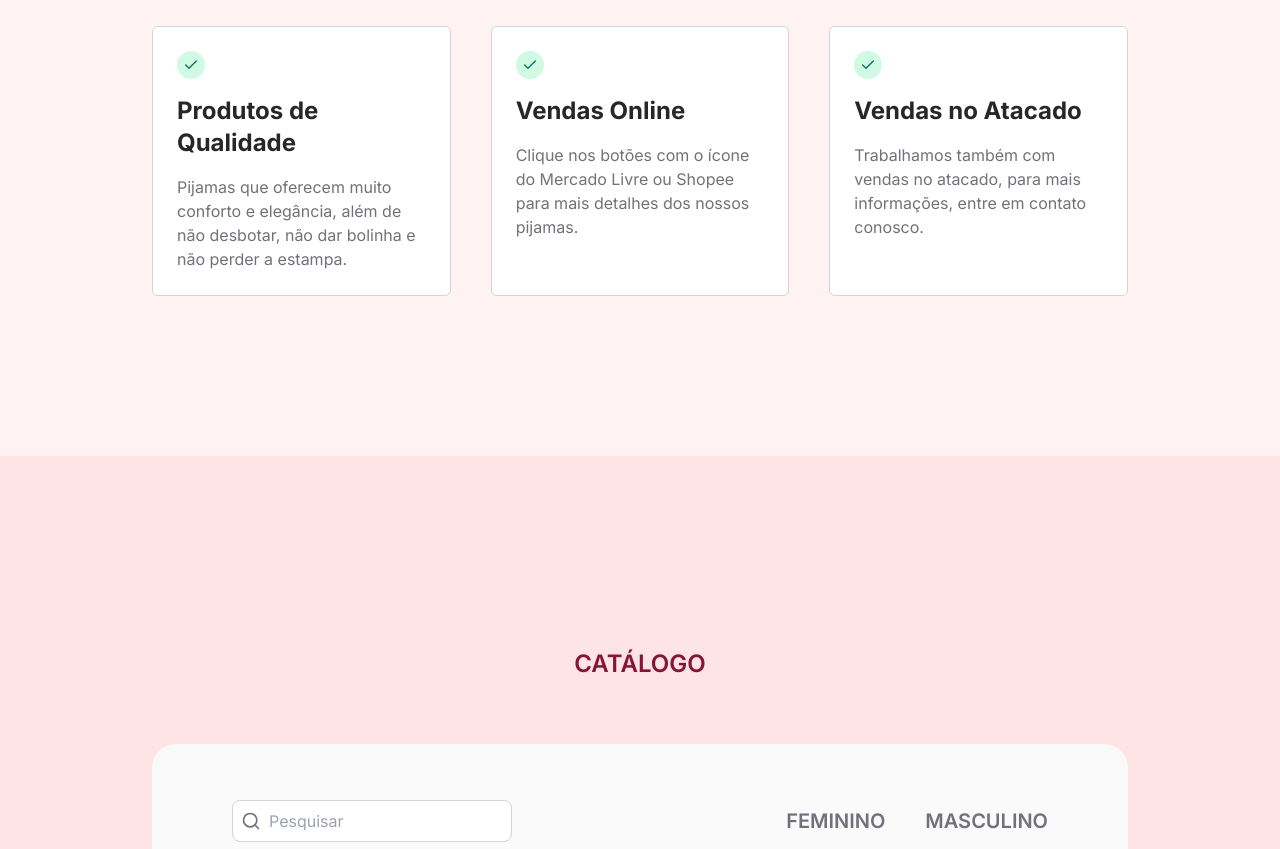
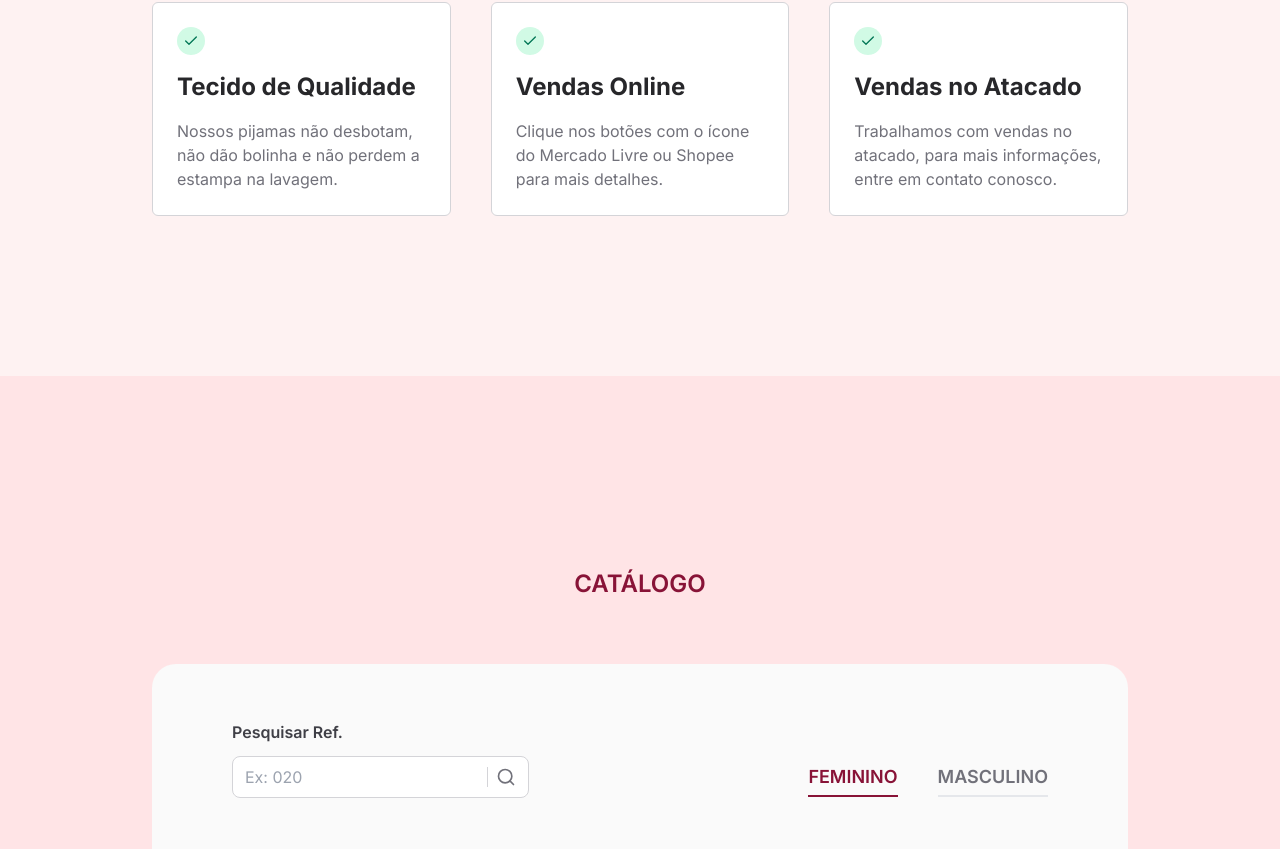
Before and after one commit to gabrielrabelof/catalog-thalia-confeccoes, a Next.js app: page / in a window 1280 px wide. Shown: the part 1471-2320 px from the top of the page. Built offline with nearby package versions, Linux system fonts and the light colour scheme.

Commit message:
feat: finish Desktop screen project

```diff
--- a/package.json
+++ b/package.json
@@ -19,6 +19,7 @@
     "@types/node": "^20",
     "@types/react": "^18",
     "@types/react-dom": "^18",
+    "clsx": "^2.1.1",
     "eslint": "^8",
     "eslint-config-next": "14.2.4",
     "postcss": "^8",
--- a/src/app/page.tsx
+++ b/src/app/page.tsx
@@ -1,6 +1,9 @@
 'use client'
 
+import { useState } from 'react'
+
 import { BookImage, Search, MapPin, Instagram, Moon } from 'lucide-react'
+import clsx from 'clsx'
 
 import Image from 'next/image'
 import contacting from '../assets/woman-in-cellphone.png'
@@ -17,6 +20,41 @@ import { BackToCatalogButton } from '@/components/BackToTopButton/BackToCatalogB
 import { BackToTopButton } from '@/components/BackToTopButton'
 
 export default function Home() {
+  const [searchValue, setSearchValue] = useState('')
+  const [catalog, setCatalog] = useState(true)
+
+  function handleInputChange(event: React.ChangeEvent<HTMLInputElement>) {
+    const value = event.target.value
+
+    if (/^\d*$/.test(value)) {
+      setSearchValue(value)
+    }
+  }
+
+  function handleSearch() {
+    if (searchValue) {
+      const element = document.getElementById(searchValue)
+      if (element) {
+        const yOffset = -200
+        const yPosition =
+          element.getBoundingClientRect().top + window.pageYOffset + yOffset
+        window.scrollTo({ top: yPosition, behavior: 'smooth' })
+      } else {
+        alert('Ref. não encontrada!')
+      }
+    }
+
+    setSearchValue('')
+  }
+
+  function handleCatalogFemale() {
+    setCatalog(true)
+  }
+
+  function handleCatalogMale() {
+    setCatalog(false)
+  }
+
   return (
     <div className="min-h-screen w-full bg-red-50">
       <Header />
@@ -29,7 +67,7 @@ export default function Home() {
           <div className="flex justify-between">
             <ModelPhoto />
             <div>
-              <h1 className="text-7.5xl font-playfair text-rose-50">
+              <h1 className="font-playfair text-7.5xl text-rose-50">
                 O conforto <br />
                 para a <br />
                 sua noite
@@ -71,34 +109,34 @@ export default function Home() {
           <div className="flex flex-wrap gap-10">
             <Card
               title="Modelos Variados"
-              description="Os pijamas possuem cores, estampas e tamanhos variados para atender a seu gosto e necessidade."
+              description="Os nossos pijamas possuem cores, estampas e tamanhos variados."
             />
             <Card
               title="Grade de Tamanhos"
               description="Modelos adulto e infantil dos tamanhos:
-              P ao GG contendo também a opção de tamanho Plus Size."
+              P ao GG e a opção de tamanho Plus Size."
             />
             <Card
               title="Temos Garantia"
               description="Disponibilizamos para os nossos clientes garantia de até 7 dias úteis para possíveis trocas."
             />
             <Card
-              title="Produtos de Qualidade"
-              description="Pijamas que oferecem muito conforto e elegância, além de não desbotar, não dar bolinha e não perder a estampa."
+              title="Tecido de Qualidade"
+              description="Nossos pijamas não desbotam, não dão bolinha e não perdem a estampa na lavagem."
             />
             <Card
               title="Vendas Online"
-              description="Clique nos botões com o ícone do Mercado Livre ou Shopee para mais detalhes dos nossos pijamas."
+              description="Clique nos botões com o ícone do Mercado Livre ou Shopee para mais detalhes."
             />
             <Card
               title="Vendas no Atacado"
-              description="Trabalhamos também com vendas no atacado, para mais informações, entre em contato conosco."
+              description="Trabalhamos com vendas no atacado, para mais informações, entre em contato conosco."
             />
           </div>
         </Wrapper>
       </section>
 
-      <section id="catalogo" className="w-full bg-rose-100 py-48">
+      <section id="catalogo" className="w-full bg-rose-100 pb-12 pt-48">
         <Wrapper>
           <h3 className="text-center text-2xl font-semibold uppercase text-rose-900">
             Catálogo
@@ -106,26 +144,64 @@ export default function Home() {
 
           <div className="mb-32 mt-16">
             <div className="mb-32 flex flex-col gap-10 rounded-3xl bg-zinc-50 px-20 py-14">
-              <div className="flex justify-between">
-                <div className="flex items-center gap-2 rounded-lg border border-zinc-300 bg-white p-2">
               <div>
+                <h4 className="text-md font-semibold text-zinc-700">
+                  Pesquisar Ref.
+                </h4>
+                <div className="mt-3 flex justify-between">
+                  <div className="flex items-center gap-2 rounded-lg border border-zinc-300 bg-white px-3 py-2 focus-within:border-rose-200 focus-within:ring-2 focus-within:ring-rose-100">
+                    <input
+                      className="outline-none"
+                      type="text"
+                      placeholder="Ex: 020"
+                      value={searchValue}
+                      onChange={handleInputChange}
+                      onKeyDown={(e) => e.key === 'Enter' && handleSearch()}
+                    />
+
+                    <button
+                      onClick={handleSearch}
+                      className="border-l border-zinc-300 pl-2"
+                    >
                       <Search className="h-5 w-5 text-zinc-500" />
-                  </div>
-
-                  <input type="text" placeholder="Pesquisar" />
+                    </button>
                   </div>
 
                   <div className="flex gap-10">
-                  <button className="text-xl font-semibold uppercase text-zinc-500 hover:border-b-2 hover:border-b-rose-900 hover:text-rose-900">
+                    <button onClick={handleCatalogFemale}>
+                      <span
+                        className={clsx(
+                          'border-b-2 pb-2 text-lg font-semibold uppercase transition duration-300 ease-in-out',
+                          {
+                            'text-zinc-500': !catalog,
+                            'text-rose-900': catalog,
+                            'border-b-rose-900': catalog,
+                          },
+                        )}
+                      >
                         Feminino
+                      </span>
                     </button>
-                  <button className="text-xl font-semibold uppercase text-zinc-500 hover:border-b-2 hover:border-b-sky-900 hover:text-sky-900">
+
+                    <button onClick={handleCatalogMale}>
+                      <span
+                        className={clsx(
+                          'border-b-2 pb-2 text-lg font-semibold uppercase transition duration-300 ease-in-out',
+                          {
+                            'text-zinc-500': catalog,
+                            'text-sky-900': !catalog,
+                            'border-b-sky-900': !catalog,
+                          },
+                        )}
+                      >
                         Masculino
+                      </span>
                     </button>
                   </div>
                 </div>
+              </div>
 
-              <div className="flex flex-wrap gap-3">
+              <div className="mt-4 flex flex-wrap gap-2">
                 <Filter model="Camisola" targetId="camisola" />
                 <Filter model="Pescador" targetId="pescador" />
                 <Filter model="Infantil" targetId="infantil" />
--- a/src/components/Filter/index.tsx
+++ b/src/components/Filter/index.tsx
@@ -10,7 +10,7 @@ export function Filter({ model, targetId }: Props) {
     const element = document.getElementById(targetId)
 
     if (element) {
-      const yOffset = -100 // Ajuste conforme necessário
+      const yOffset = -100
       const yPosition =
         element.getBoundingClientRect().top + window.pageYOffset + yOffset
       window.scrollTo({ top: yPosition, behavior: 'smooth' })
--- a/src/components/ListProduct/CreateProducts.tsx
+++ b/src/components/ListProduct/CreateProducts.tsx
@@ -4,7 +4,7 @@ import * as Product from '@/components/ListProduct/Product'
 
 export function createDefaultProduct(photoPath: StaticImageData, pRef: string) {
   return (
-    <Product.Root>
+    <Product.Root id={pRef}>
       <Product.Photo path={photoPath} />
       <Product.Info>
         <Product.Ref productRef={`Ref. ${pRef}`} />
@@ -20,7 +20,7 @@ export function createOnlineProduct(
   ShopeeLink: string,
 ) {
   return (
-    <Product.Root>
+    <Product.Root id={pRef}>
       <Product.Photo path={photoPath} />
       <Product.Info>
         <Product.Ref productRef={`Ref. ${pRef}`} />
--- a/tailwind.config.ts
+++ b/tailwind.config.ts
@@ -23,11 +23,11 @@ const config: Config = {
       },
 
       height: {
-        'contact-photo': '475px',
+        'contact-photo': '425px',
       },
 
       width: {
-        'contact-photo': '530px',
+        'contact-photo': '475px',
       },
 
       fontSize: {
```
Also changed, not shown: 1 other file (tests, documents, lock files or other folders). Lines whose indentation alone changed are shown as unchanged.
